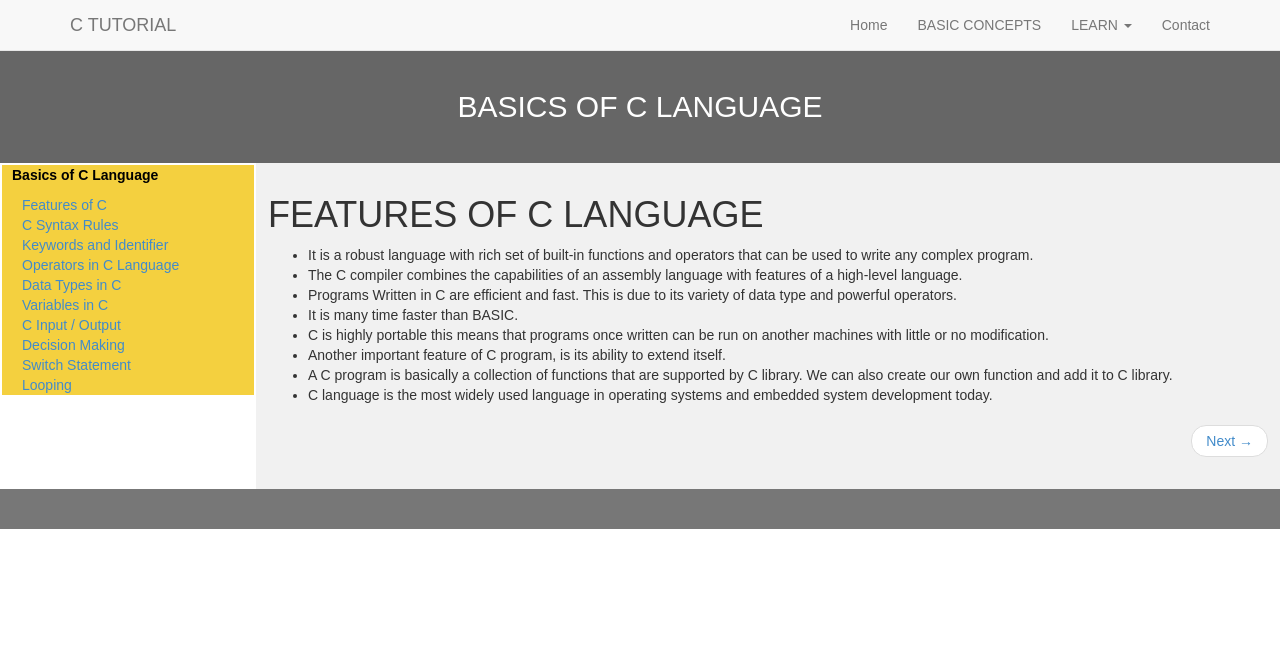
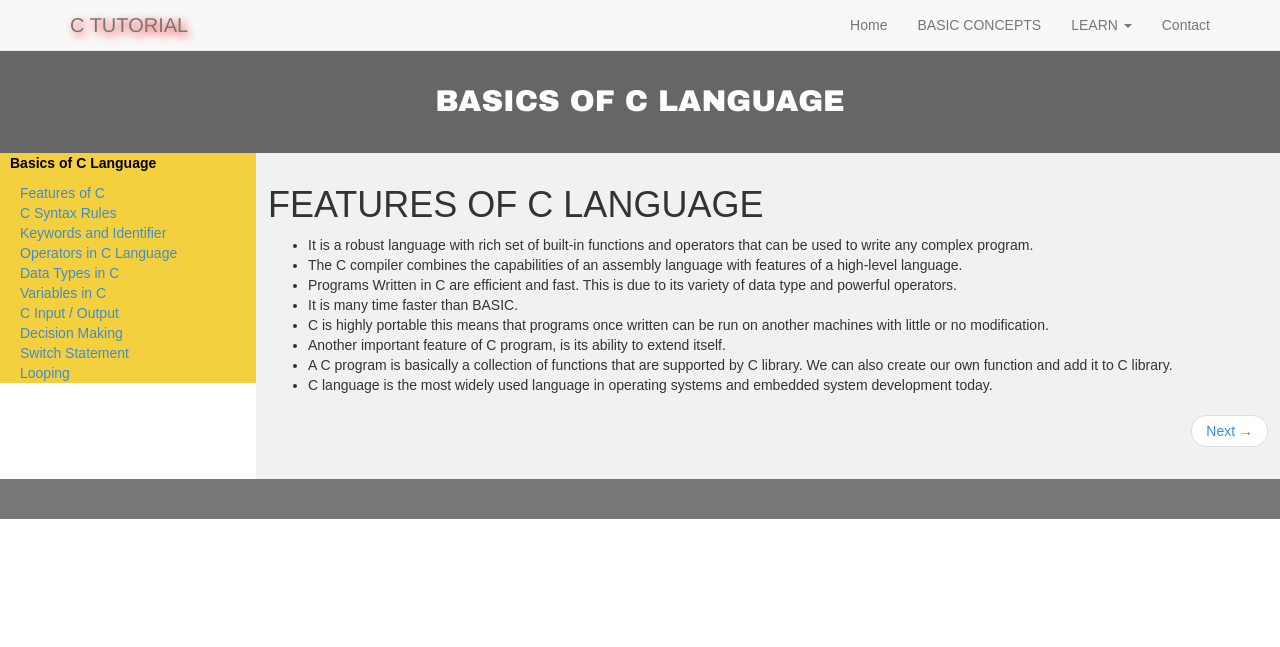
Before and after one commit to Sagar-T/C, a PHP site: page /BASICCONTENTS.html in a window 1280 px wide. Shown: the top 647 px of the page. Run offline with PHP 8.4, Linux system fonts and the light colour scheme; some libraries are stand-ins or nearby versions.

Commit message:
Add files via upload

```diff
--- a/css/LAYOUTSTYLE.css
+++ b/css/LAYOUTSTYLE.css
@@ -1,6 +1,13 @@
 <style>
 * {
   box-sizing: border-box;
+}
+#logo{
+
+font-family:Helvetica;
+font-style:bold;
+font-size:20px;
+text-shadow: 3px 3px 10px red;
 }
 
 body {
@@ -10,10 +17,12 @@ body {
 
 header {
   background-color: #666;
-  padding: 30px;
+  padding: 25px;
   text-align: center;
   font-size: 35px;
   color: white;
+  font-family:Arial black;
+font-style:bold;
 
 }
 
@@ -22,8 +31,9 @@ header {
 nav {
   float: left;
   width: 20%;
+  padding-top:0px;
  /* background:#F4F6F6 ;*/
-  padding: 2px;
+
 
 }
 
@@ -31,6 +41,7 @@ nav {
 nav ul {
   list-style-type: none;
   padding-left:10px;
+
   color: black ;
 background-color:#F4D03F  ;  /*ul heading color*/
 }/* contents navigation bar*/
```
